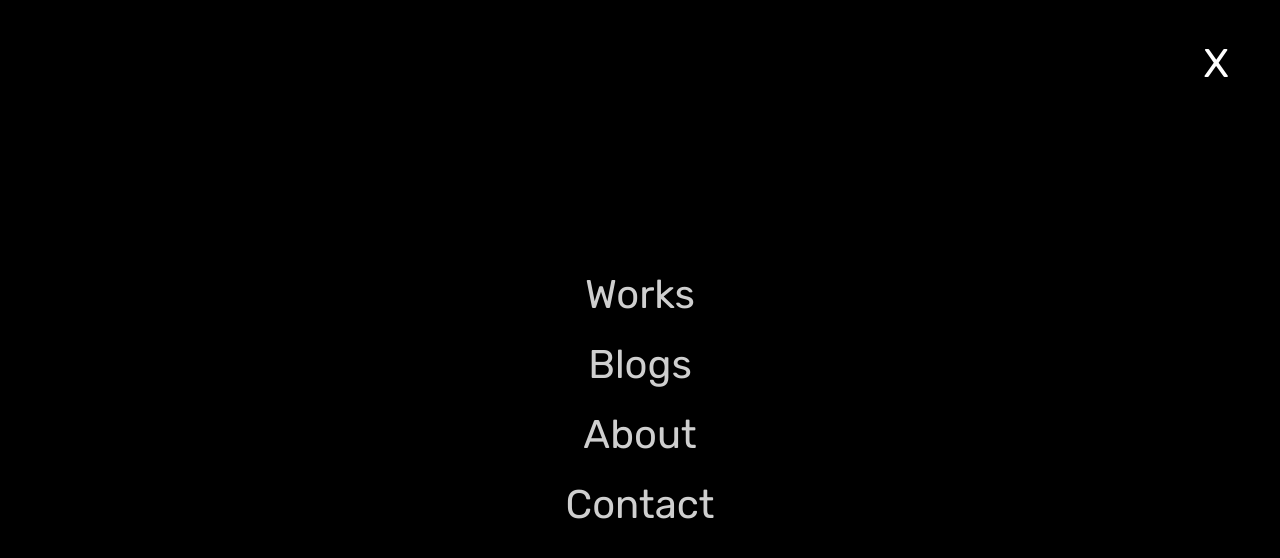
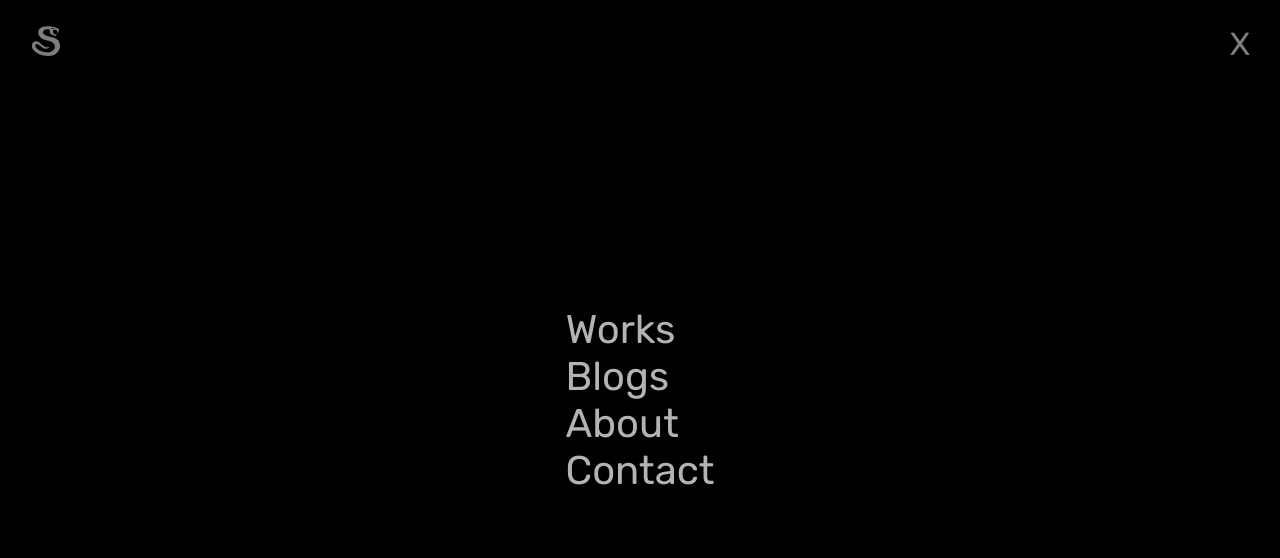
Before and after one commit to shibaramdas-git/02project-portfolio-hcms, a React (Vite) app: page / in a window 1280 px wide. Both pictures are taken after a click on the element "Menu". Shown: the top 558 px of the page. Built offline with nearby package versions, Linux system fonts and the light colour scheme.

Commit message:
random message for pushing

```diff
--- a/src/components/Navbar.jsx
+++ b/src/components/Navbar.jsx
@@ -1,6 +1,7 @@
 import React, { useState } from "react";
 import styled from "styled-components";
 import { RxHamburgerMenu } from "react-icons/rx";
+import { GiSnake } from "react-icons/gi";
 import { Link } from "react-router-dom";
 
 const StyledNavbar = styled.nav``;
@@ -11,8 +12,7 @@ const Container = styled.div`
 const Menuicon = styled.div``;
 
 const NavExtended = styled.div`
-  transition: height 0.5s ease-in-out;
-  transition: 0.5s ease-in-out;
+  transition: height 0.3s;
   background-color: black;
   color: white;
   font-size: 2.5rem;
@@ -20,34 +20,39 @@ const NavExtended = styled.div`
   position: fixed;
   top: 0;
   left: 0;
-  bottom: 0;
-  right: 0;
-  z-index: 999;
+  z-index: 2;
+  /* Overlay effect solution start ....................Wwwwooooohhhhooooooo.......i have done it.... without anyones help(except google)*/
   height: ${({ showNav }) => (showNav ? "100vh" : "0")};
+  overflow: hidden;
+  ul,
+  div {
+    opacity: ${({ showNav }) => (showNav ? "1" : "0")};
+    transition: opacity 0.2s;
+  }
+  /* Overlay effect solution ends here */
+  ul {
+    position: absolute;
+    top: 50%;
+    left: 50%;
+    transform: translate(-50%, -50%);
+    list-style-type: none;
+  }
+  a,
+  span {
+    display: block;
+    text-decoration: none;
+    color: white;
+    opacity: 0.7;
+    &:hover {
+      opacity: 1;
+    }
+  }
 
-  span {
-    position: absolute;
-    top: 5%;
-    right: 4%;
-    z-index: 1000;
-    display: ${({ showNav }) => (showNav ? "block" : "none")};
-  }
-  ul {
-    display: ${({ showNav }) => (showNav ? "flex" : "none")};
-    flex-direction: column;
-    align-items: center;
-    justify-content: center;
-    list-style-type: none;
-    line-height: 1.75;
-    height: 100vh;
-  }
-  ul a {
-    text-decoration: none;
-    color: #ffffffcf;
-    transition: 0.5s ease-in-out;
-  }
-  ul a:hover {
-    opacity: 1;
+  div {
+    display: flex;
+    justify-content: space-between;
+    margin: 25px 30px;
+    font-size: 0.8em;
   }
 `;
 
@@ -63,8 +68,17 @@ function Navbar() {
         <Menuicon onClick={handleClick}>
           Menu <RxHamburgerMenu />
         </Menuicon>
-        <NavExtended showNav={showNav}>
-          <span onClick={handleClick}>X</span>
+        <NavExtended showNav={showNav} onClick={handleClick}>
+          <div>
+            <span>
+              <Link to="/">
+                <GiSnake />
+              </Link>
+            </span>
+            <span>
+              <Link>X</Link>
+            </span>
+          </div>
           <ul>
             <li>
               <Link to="/works">Works</Link>
--- a/src/index.css
+++ b/src/index.css
@@ -13,5 +13,4 @@
 }
 body {
   font-family: "Rubik", sans-serif;
-  background-color: red;
 }
```
